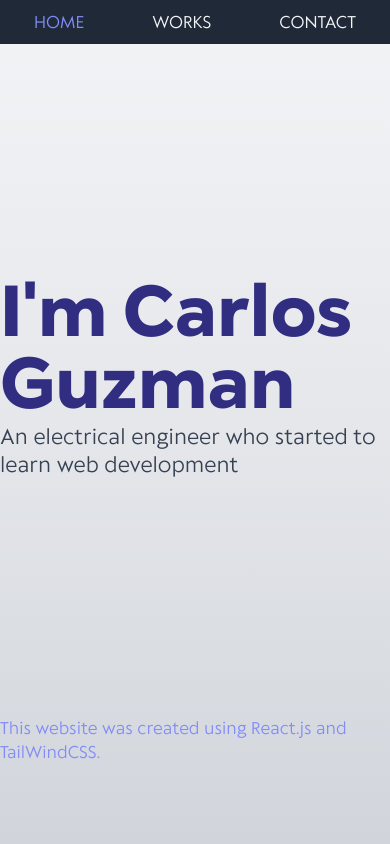
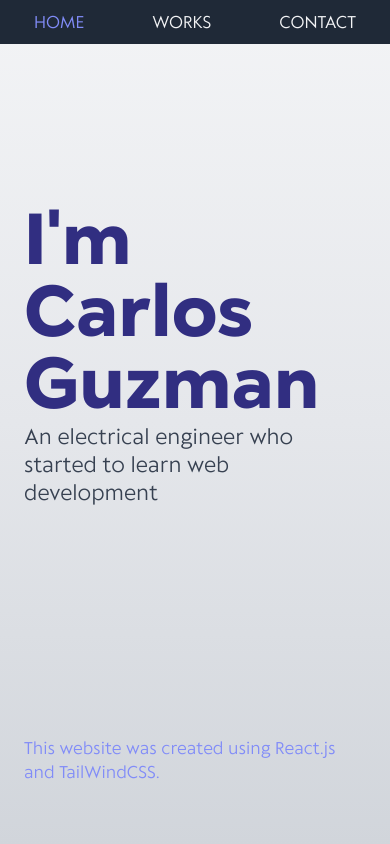
Before and after one commit to guztrillo/guztrillo.github.io, a React (Create React App) app: page / in a window 390 px wide. Shown: the top 844 px of the page. Built offline with nearby package versions, Linux system fonts and the light colour scheme.

Commit message:
padding again, dumb

```diff
--- a/src/components/Header.js
+++ b/src/components/Header.js
@@ -3,7 +3,7 @@ import React, { Component } from 'react';
 export default class Header extends Component {
      render() {
           return (
-               <header id="welcome-section" className="h-screen flex flex-col py-6 sm:py-0 sm:items-center sm:text-center bg-gradient-to-b from-coolGray-100 via-coolGray-200 to-coolGray-300">
+               <header id="welcome-section" className="h-screen flex flex-col px-6 sm:px-0 sm:items-center sm:text-center bg-gradient-to-b from-coolGray-100 via-coolGray-200 to-coolGray-300">
                     <h1 className="h-1/2 text-7xl sm:text-8xl font-gogh text-indigo-900 flex items-end">I'm Carlos Guzman</h1>
                     <div className="h-1/2 text-xl text-coolGray-700 flex flex-col">
                          <p className="h-3/5">An electrical engineer who started to learn web development</p>
```
Also changed, not shown: 1 other file (tests, documents, lock files or other folders).
